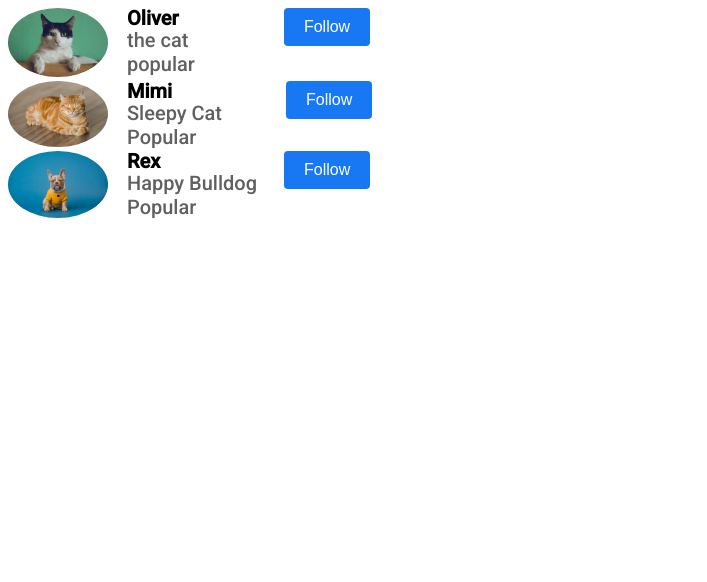
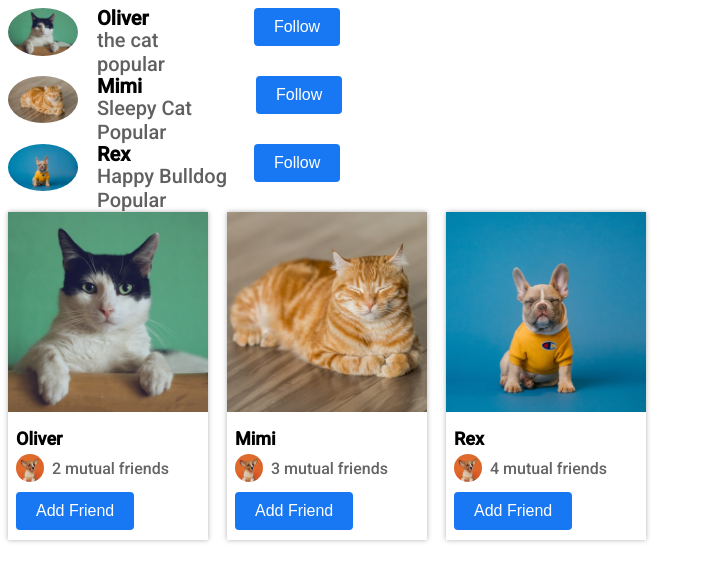
Before and after one commit to AlexandrosBest/Creating_youtube, a plain HTML site: page Exercise_10/Lesson_10_exercise.html in a window 1280 px wide. Shown: the whole page, without its empty margins (0-707 px from the left). Drawn offline with Linux system fonts and the light colour scheme.

Commit message:
Challenge Exercise

```diff
--- a/Exercise_10/Lesson_10_exercise.html
+++ b/Exercise_10/Lesson_10_exercise.html
@@ -52,6 +52,58 @@
 
 
 
+       <!-- second section -->
 
+       <!--First picture-->
+       <div class="profile">
+          <img class="profile-picture-2" src="exercise_10_pictures/cat.jpg">
+          <p class="title-2">
+            Oliver
+          </p>
+        <div class="mutual-friend-row">
+          <img class="mutual-friend-picture" src="exercise_10_pictures/dog2.jpg" alt="">
+          <p class="mutual-friends">
+            2 mutual friends
+          </p>
+        </div>
+        <button class="add-friend-button">
+          Add Friend
+        </button>
+        </div>
+
+        <!-- Second picture -->
+        <div class="profile">
+          <img class="profile-picture-2" src="exercise_10_pictures/cat2.jpg">
+          <p class="title-2">
+            Mimi
+          </p>
+        <div class="mutual-friend-row">
+          <img class="mutual-friend-picture" src="exercise_10_pictures/dog2.jpg" alt="">
+          <p class="mutual-friends">
+            3 mutual friends
+          </p>
+        </div>
+        <button class="add-friend-button">
+          Add Friend
+        </button>
+        </div>
+
+
+        <!-- Third picture -->
+        <div class="profile">
+          <img class="profile-picture-2" src="exercise_10_pictures/dog.jpg">
+          <p class="title-2">
+            Rex
+          </p>
+        <div class="mutual-friend-row">
+          <img class="mutual-friend-picture" src="exercise_10_pictures/dog2.jpg" alt="">
+          <p class="mutual-friends">
+            4 mutual friends
+          </p>
+        </div>
+        <button class="add-friend-button">
+          Add Friend
+        </button>
+        </div>
     </body>
 </html>
--- a/Exercise_10/style.css
+++ b/Exercise_10/style.css
@@ -10,7 +10,7 @@ p {
 }
 
 .profile-picture {
-    width: 100px;
+    width: 70px;
     border-radius: 100%;
 }
 
@@ -72,3 +72,61 @@ p {
     margin-bottom: 10px;
 
 }
+
+
+.profile {
+    width: 200px;
+    box-shadow: 0 0 5px rgba(0, 0, 0, 0.3);
+    display: inline-block;
+    vertical-align: top;
+    margin-right: 15px;
+}
+
+.profile-picture-2 {
+    width: 200px;
+    height: 200px;
+    object-fit: cover;
+    margin-bottom: 12px;
+}
+
+.mutual-friend-picture {
+    width: 28px;
+    border-radius: 14px;
+    height: 28px;
+    object-fit: cover;
+    vertical-align: middle;
+    display: inline-block;
+    margin-right: 4px;
+}
+
+.mutual-friends {
+    display: inline-block;
+    vertical-align: middle;
+    color: rgb(100, 100, 100);
+  }
+
+.title-2 {
+    font-size: 18px;
+    font-weight: 700;
+    margin-left: 8px;
+    margin-bottom: 5px;
+}
+
+.add-friend-button {
+    background-color: rgb(24, 119, 242);
+    color: white;
+    border: none;
+    padding-top: 10px;
+    padding-bottom: 10px;
+    padding-left: 20px;
+    padding-right: 20px;
+    border-radius: 4px;
+    font-size: 16px;
+    margin-left: 8px;
+    margin-bottom: 10px;
+}
+
+.mutual-friend-row {
+    margin-left: 8px;
+    margin-bottom: 10px;
+  }
```
